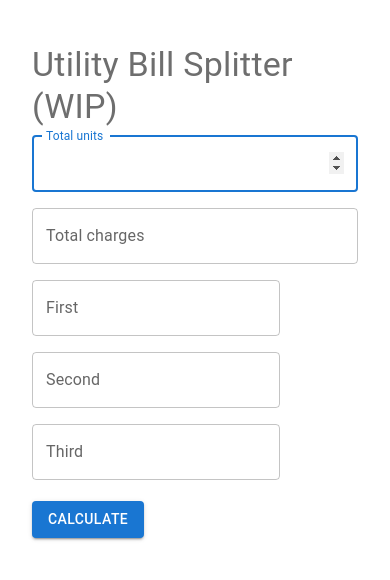
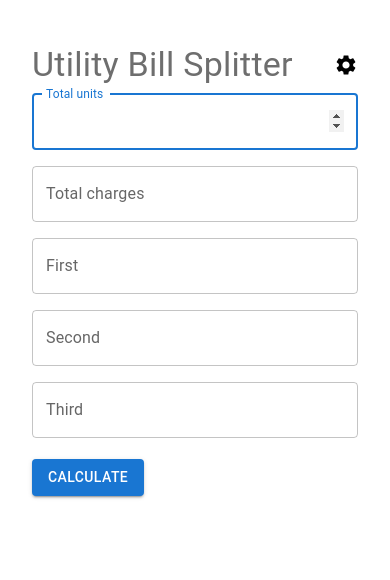
Before and after one commit to Hare-Ram/utility-bill-splitter, a React app: page / in a window 390 px wide. Shown: the top 580 px of the page. Built offline with nearby package versions, Linux system fonts and the light colour scheme.

Commit message:
Enhance responsiveness of user fields and fix total tariff calculation in table

```diff
--- a/package.json
+++ b/package.json
@@ -32,8 +32,10 @@
     "@babel/runtime": "^7.13.10",
     "@emotion/react": "^11.10.6",
     "@emotion/styled": "^11.10.6",
+    "@mui/icons-material": "^5.14.1",
     "@mui/material": "^5.11.14",
     "react": "^17.0.2",
-    "react-dom": "^17.0.2"
+    "react-dom": "^17.0.2",
+    "react-router-dom": "^6.14.2"
   }
 }
--- a/public/index.html
+++ b/public/index.html
@@ -4,7 +4,7 @@
 <head>
   <meta charset="UTF-8">
   <meta name="viewport" content="width=device-width, initial-scale=1.0">
-  <title>utility-bill-splitter</title>
+  <title>Utility Bill Splitter</title>
 </head>
 
 <body>
--- a/src/components/Home.js
+++ b/src/components/Home.js
@@ -3,6 +3,8 @@ import Box from '@mui/material/Box';
 import Button from '@mui/material/Button';
 import TextField from '@mui/material/TextField';
 import { Typography } from '@mui/material';
+import SettingsIcon from '@mui/icons-material/Settings';
+// import { Link } from 'react-router-dom';
 import Table from './table/Table';
 
 const tariffs = [
@@ -64,7 +66,7 @@ const calculateTariff = (totalUnits, units) => {
         slab: 'Total',
         units,
         rate: '-',
-        total: totalTariff,
+        tariff: totalTariff,
     })
     console.table(tariffBreakDown);
 
@@ -181,9 +183,15 @@ const Home = () => {
                     borderRadius: '10px'
                 }}
                 autoComplete='off'>
-                <Typography variant='h4' color='#6e6e6e'>
-                    Utility Bill Splitter (WIP)
-                </Typography>
+                <div style={{ display: 'flex', alignItems: 'center', justifyContent: 'space-between' }}>
+                    <Typography variant='h4' color='#6e6e6e'>
+                        Utility Bill Splitter
+                    </Typography>
+                    <SettingsIcon />
+                    {/* <Link to="/settings">
+                    <SettingsIcon />
+                    </Link> */}
+                </div>
                 <TextField
                     label="Total units"
                     variant='outlined'
@@ -199,7 +207,14 @@ const Home = () => {
                     type="number"
                     onChange={(e) => setTotalCharges(parseInt(e.target.value))}
                     sx={{ my: 1 }} />
-                <div id="users" >
+                <div
+                    id="users"
+                    style={{
+                        display: 'flex',
+                        flexWrap: 'wrap',
+                        columnGap: '16px',
+                        justifyContent: 'space-between',
+                    }} >
                     {
                         fields.map((field) => {
                             return (
@@ -209,7 +224,7 @@ const Home = () => {
                                     variant='outlined'
                                     type="number"
                                     onChange={(e) => handleFieldChange(e, field)}
-                                    sx={{ my: 1 }} />
+                                    sx={{ my: 1, flexGrow: 1 }} />
                             );
                         })
                     }
```
Also changed, not shown: src/components/Settings.js (+14 -0 lines), 1 other file (tests, documents, lock files or other folders).
